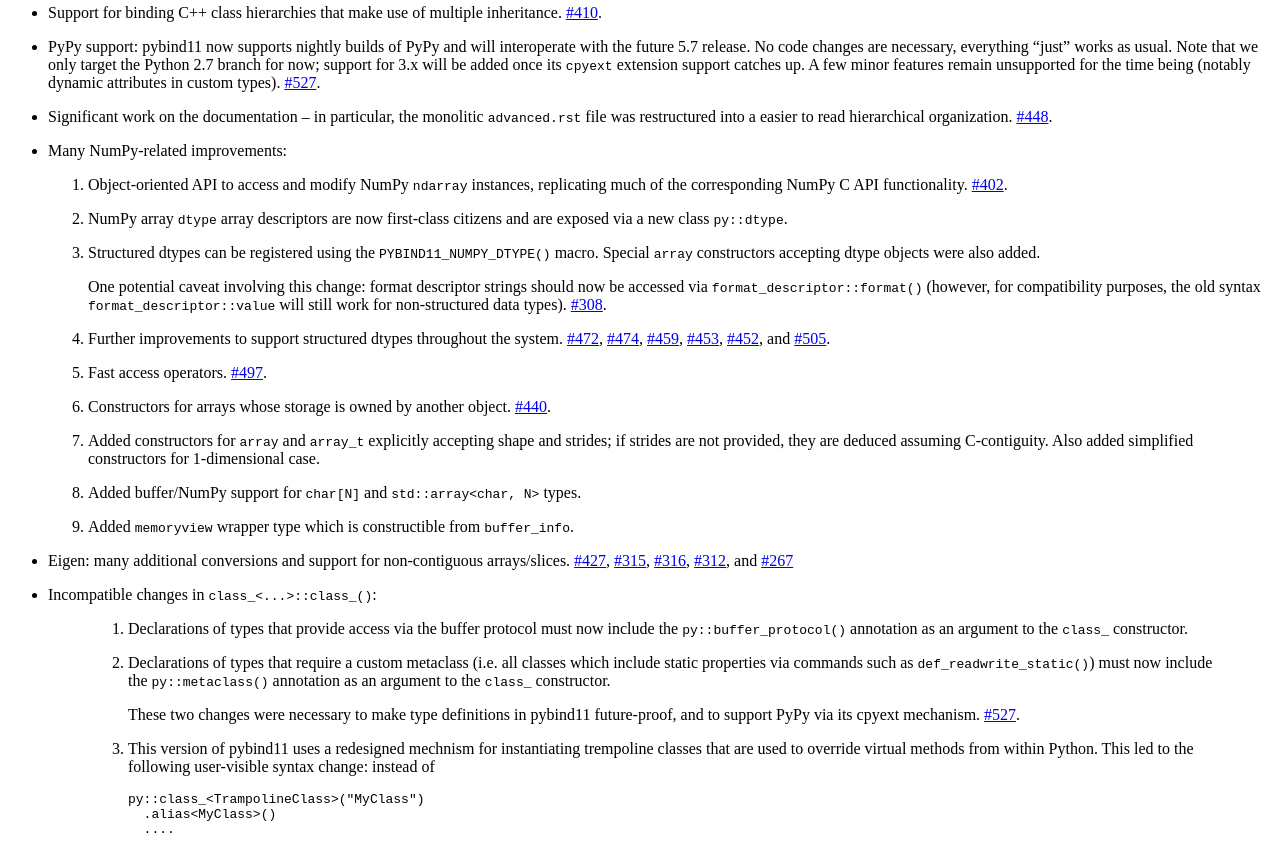
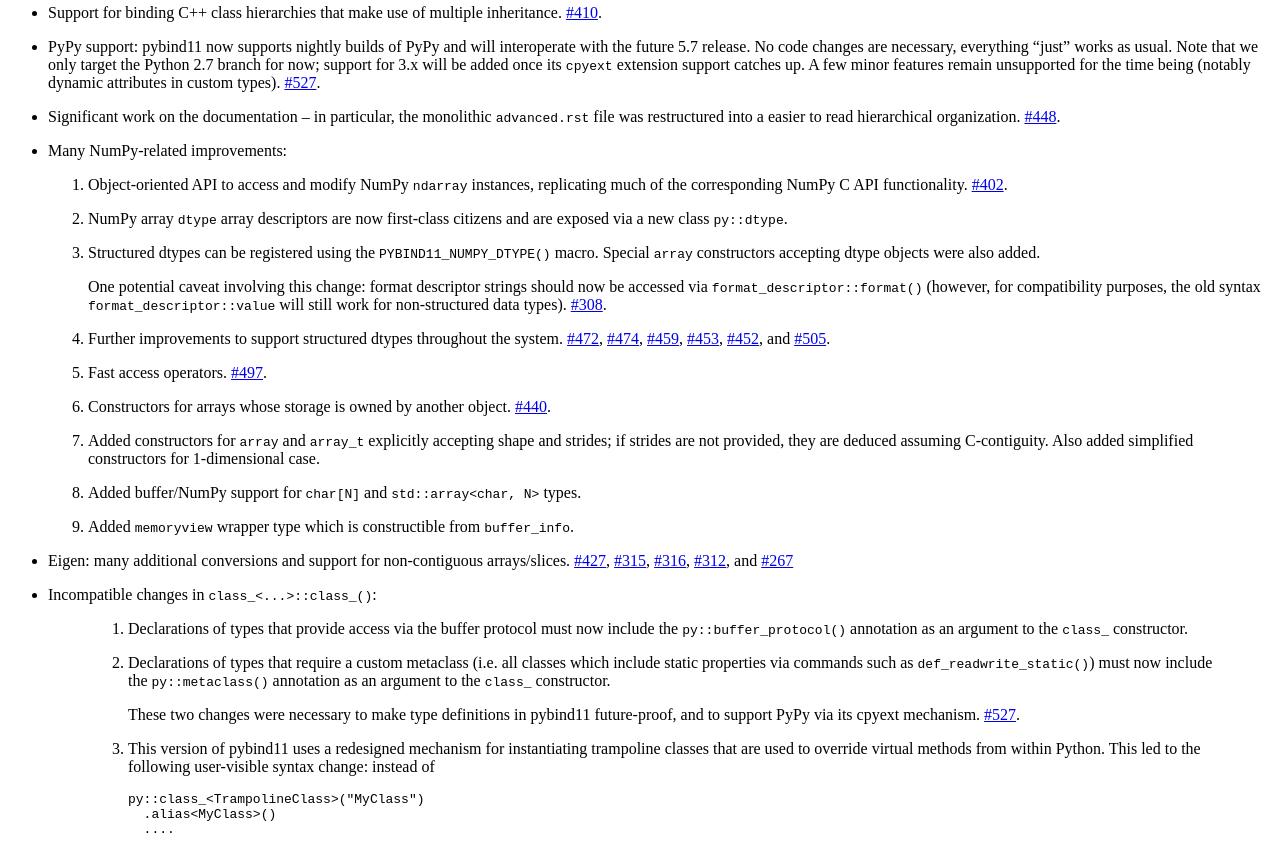
Before and after one commit to pybind/pybind11, a Sphinx documentation site: the page built from docs/changelog.rst, in a window 1280 px wide and 1400 px high, scrolled down 6256 px. Shown: the part 152-999 px from the top of the window. Built offline with Sphinx 7.4.7 and the Read the Docs theme 2.0.0, drawn with Linux system fonts in a browser that asks for light colours.

Commit message:
Misc. typos (#1384)
Found via `codespell`

```diff
--- a/docs/advanced/cast/eigen.rst
+++ b/docs/advanced/cast/eigen.rst
@@ -275,7 +275,7 @@
 Eigen and numpy have fundamentally different notions of a vector.  In Eigen, a
 vector is simply a matrix with the number of columns or rows set to 1 at
 compile time (for a column vector or row vector, respectively).  Numpy, in
-contast, has comparable 2-dimensional 1xN and Nx1 arrays, but *also* has
+contrast, has comparable 2-dimensional 1xN and Nx1 arrays, but *also* has
 1-dimensional arrays of size N.
 
 When passing a 2-dimensional 1xN or Nx1 array to Eigen, the Eigen type must
--- a/docs/changelog.rst
+++ b/docs/changelog.rst
@@ -586,7 +586,7 @@
   being (notably dynamic attributes in custom types).
   `#527 <https://github.com/pybind/pybind11/pull/527>`_.
 
-* Significant work on the documentation -- in particular, the monolitic
+* Significant work on the documentation -- in particular, the monolithic
   ``advanced.rst`` file was restructured into a easier to read hierarchical
   organization. `#448 <https://github.com/pybind/pybind11/pull/448>`_.
 
@@ -654,8 +654,8 @@
        <https://github.com/pybind/pybind11/pull/527>`_.
 
 
-    3. This version of pybind11 uses a redesigned mechnism for instantiating
-       trempoline classes that are used to override virtual methods from within
+    3. This version of pybind11 uses a redesigned mechanism for instantiating
+       trampoline classes that are used to override virtual methods from within
        Python. This led to the following user-visible syntax change: instead of
 
        .. code-block:: cpp
```
Also changed, not shown: 2 other files.
